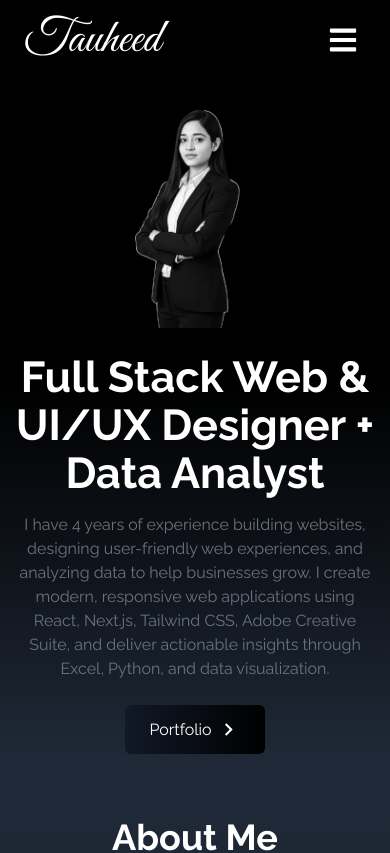
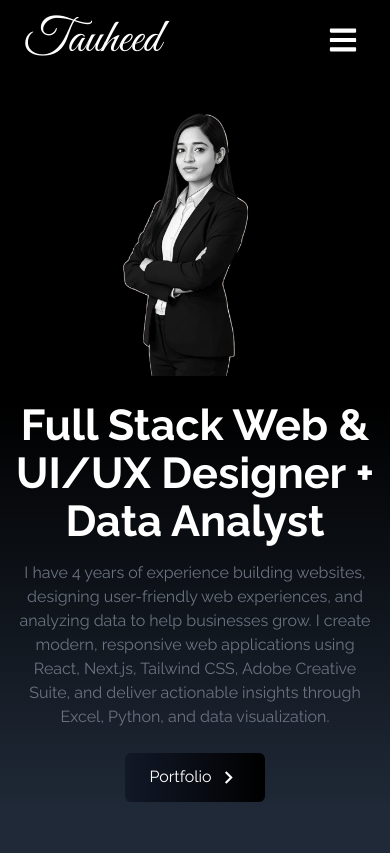
Before and after one commit to Tauheedjahan/Tj_Portfolio, a React (Create React App) app: page / in a window 390 px wide. Shown: the top 853 px of the page. Built offline with nearby package versions, Linux system fonts and the light colour scheme.

Commit message:
Update Home.jsx

```diff
--- a/src/components/Home.jsx
+++ b/src/components/Home.jsx
@@ -14,8 +14,9 @@ const Home = () => {
           <img
             src={HeroImage}
             alt="profile"
-            className="rounded-2xl mx-auto w-2/3 md:w-full"
+            className="rounded-2xl mx-auto w-4/5 md:w-full md:ml-10"
           />
+
         </div>
         <div className="flex flex-col justify-center h-full">
           <h2 className="text-4xl sm:text-7xl font-bold text-white">
```
